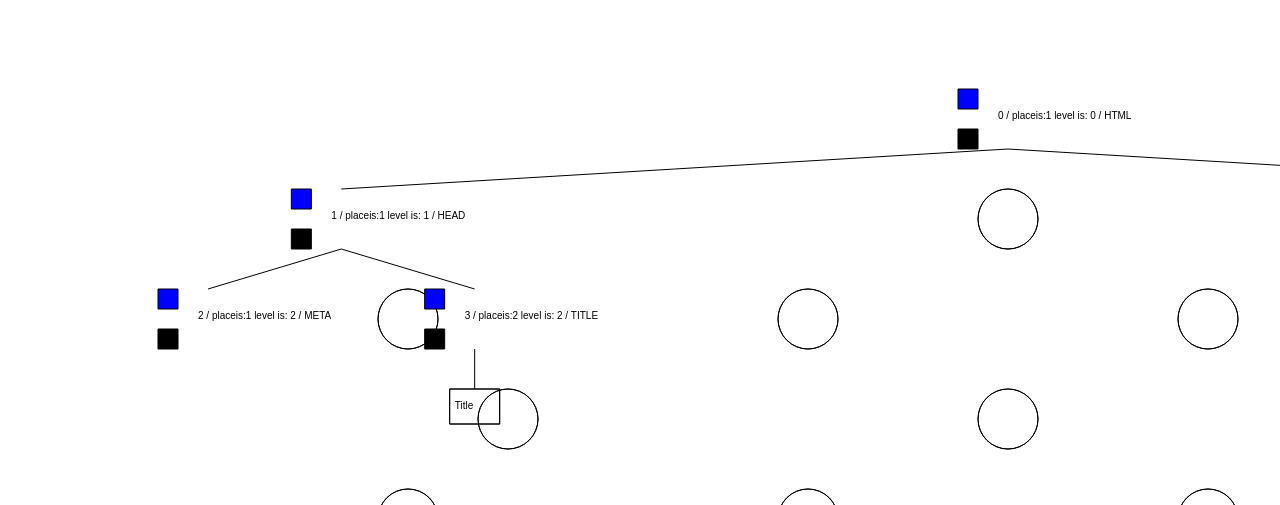
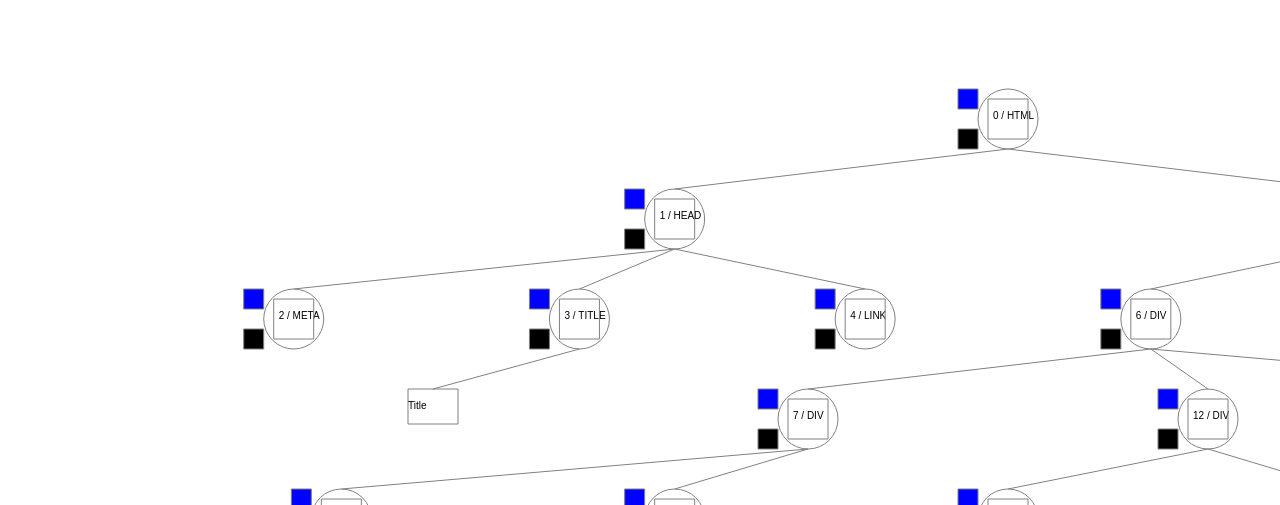
Before and after one commit to hassanalgadah-tuwaiq/DOM-Visualization, a plain HTML site: page index.html in a window 1280 px wide. Shown: the part 295-800 px from the top of the page. Drawn offline with Linux system fonts and the light colour scheme.

Commit message:
add tree fit

```diff
--- a/index.html
+++ b/index.html
@@ -3,6 +3,7 @@
 <head>
     <meta charset="UTF-8">
     <title>Title</title>
+    <link href="index.css">
 </head>
 <body>
 <div id="">
--- a/index.js
+++ b/index.js
@@ -11,8 +11,7 @@ let level = 0;
 let place = 1
 parent[0] = root
 let child = []
-circal1(0, canvas.width, 20, root , place , level,canvas.width)
-console.log(getNodesPerLevel(0))
+drawElements( 20, root  , level)
 
 function getNodesPerLevel(row) {
     return row <= 0 ? 1 : _getNodesPerLevel(document, row)
@@ -72,6 +71,12 @@ function makeattr(x, y) {
     return path
 }
 
+function makehint(x,y) {
+    const path = new Path2D()
+    path.rect(x-20, y-20, 40, 40)
+    ctx.stroke(path)
+    return path
+}
 
 function getXY(canvas, event) { //shape
     const rect = canvas.getBoundingClientRect()
@@ -80,36 +85,47 @@ function getXY(canvas, event) { //shape
     return {x: x, y: y}
 }
 
-function circal1(start, end, y, dom , place, level) {
+function redraw() {
+    count = 0
+    isredandt = true
+    ctx.clearRect(0, 0, canvas.width, canvas.height);
+    places = new Array(20).fill(0);
+    level = 0
+    drawElements(20, root, level )
+
+
+}
+
+function drawElements(y, dom, level) {
     places[level] += 1
-    console.log(places[level])
     let ttemp = count
+    let x = (((canvas.width/(getNodesPerLevel(level)+1)))*places[level])
     ctx.beginPath()
-    ctx.arc((((canvas.width/getNodesPerLevel(level)))*places[level]), y + 80, 30, 0, Math.PI * 2);
+    ctx.arc(x, y + 80, 30, 0, Math.PI * 2);
+    ctx.fillStyle = "black"
+    ctx.strokeStyle= "gray"
     ctx.stroke()
-    ctx.fillStyle = "black"
     ctx.font = "10px Arial"
-    ctx.fillText(ttemp + ' / placeis:' + places[level] +" level is: "+level +" / "+ dom.tagName, ((start + end) / 2) - 10, y + 80, 500);
-    let path = makeButton(((start + end) / 2) - 50, y + 50, flags[ttemp])
-    let attr = makeattr(((start + end) / 2) - 50, y + 50, flags[ttemp])
-
+    ctx.fillText(ttemp +" / "+ dom.tagName, x-15, y + 80, 500);
+    let path = makeButton(x - 50, y + 50,flags[ttemp])
+    let attr = makeattr(x - 50, y + 50)
+    let hint = makehint(x,y+80)
     if (!isredandt) {
+        document.addEventListener("mouseover",(e)=>{
+            const XY = getXY(canvas, e)
+            if (ctx.isPointInPath(hint, XY.x, XY.y)) {
+                console.log("hello everyboy")
+            }
+        },false)
         document.addEventListener("click", function (e) {
             const XY = getXY(canvas, e)
             if (ctx.isPointInPath(path, XY.x, XY.y)) {
                 if (!flags[ttemp]) {
                     flags[ttemp] = true
-                    count = 0
-                    isredandt = true
-                    ctx.clearRect(0, 0, canvas.width, canvas.height);
-                    circal1(0, canvas.width, 20, root)
+                    redraw()
                 } else {
-                    isredandt = true
-                    /////////////////////////////////
                     flags[ttemp] = false
-                    count = 0
-                    ctx.clearRect(0, 0, canvas.width, canvas.height);
-                    circal1(0, canvas.width, 20, root)
+                    redraw()
                 }
             } else if (ctx.isPointInPath(attr, XY.x, XY.y)) {
                 isredandt = true
@@ -119,46 +135,41 @@ function circal1(start, end, y, dom , place, level) {
                 }
                 alert(result)
             }
-
-
         }, false)
     }
     count++
 
 
     if (!flags[ttemp]) {
-        let d = (end - start) / dom.childNodes.length
-        let tempStart = start
-        let tempEnd = d + start
+
         y += 100
-        place = 1
         level++
         for (let index = 0; index < dom.childNodes.length; index++) {
+            ctx.beginPath()
+            ctx.moveTo((((canvas.width/(getNodesPerLevel(level - 1 )+1)))*places[level-1]), y+10)
+            if (dom.childNodes[index].nodeType === 1) {
+                ctx.lineTo((((canvas.width/(getNodesPerLevel(level)+1)))*(places[level] + 1)), y + 50)
+                ctx.stroke()
+                ctx.closePath()
 
-            ctx.moveTo((start + end) / 2, y + 10)
-
-            if (dom.childNodes[index].nodeType === 1) {
-                ctx.lineTo((tempStart + tempEnd) / 2, y + 50)
+                drawElements(y, dom.childNodes[index], level)
+            } else if (dom.childNodes[index].nodeType === 3 && dom.childNodes[index].data.trim() !== "") {
+                ctx.lineTo((((canvas.width/(getNodesPerLevel(level)+1)))*(places[level] + 1))+25, y + 50)
                 ctx.stroke()
-                circal1(tempStart, tempEnd, y, dom.childNodes[index],place++, level)
-            } else if (dom.childNodes[index].nodeType === 3 && dom.childNodes[index].data.trim() !== "") {
-                ctx.lineTo(((tempStart + tempEnd) / 2) , y + 50)
-                ctx.stroke()
-                rectText(tempStart, tempEnd, y, dom.childNodes[index],place++,level)
+                ctx.closePath()
+                rectText(y, dom.childNodes[index],level)
             }
-
-            tempStart += d
-            tempEnd += d
         }
 
     }
 }
 
-function rectText(start, end, y, dom) {
+function rectText( y, dom , level) {
+    places[level] += 1
     ctx.beginPath()
-    ctx.rect(((start + end) / 2)-25, y + 50, 50, 35,);
+    ctx.rect(((((canvas.width/(getNodesPerLevel(level)+1)))*places[level])), y + 50, 50, 35)
     ctx.stroke()
     ctx.font = "10px Arial"
-    ctx.fillText(dom.data, ((start + end) / 2) -20, y + 70, 50);
+    ctx.fillText(dom.data, ((((canvas.width/(getNodesPerLevel(level)+1)))*places[level])), y + 70, 50);
 
 }
```
Also changed, not shown: index.css (added, +23 -0 lines).
